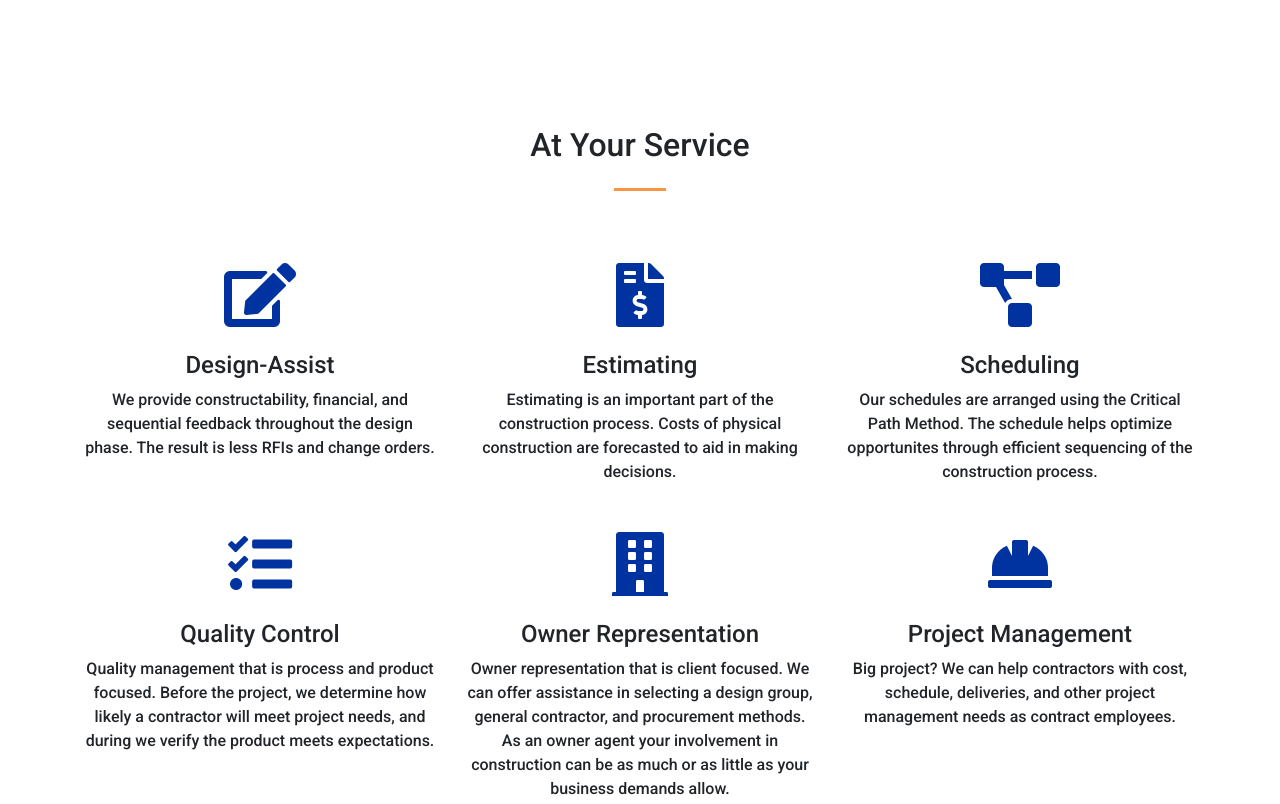
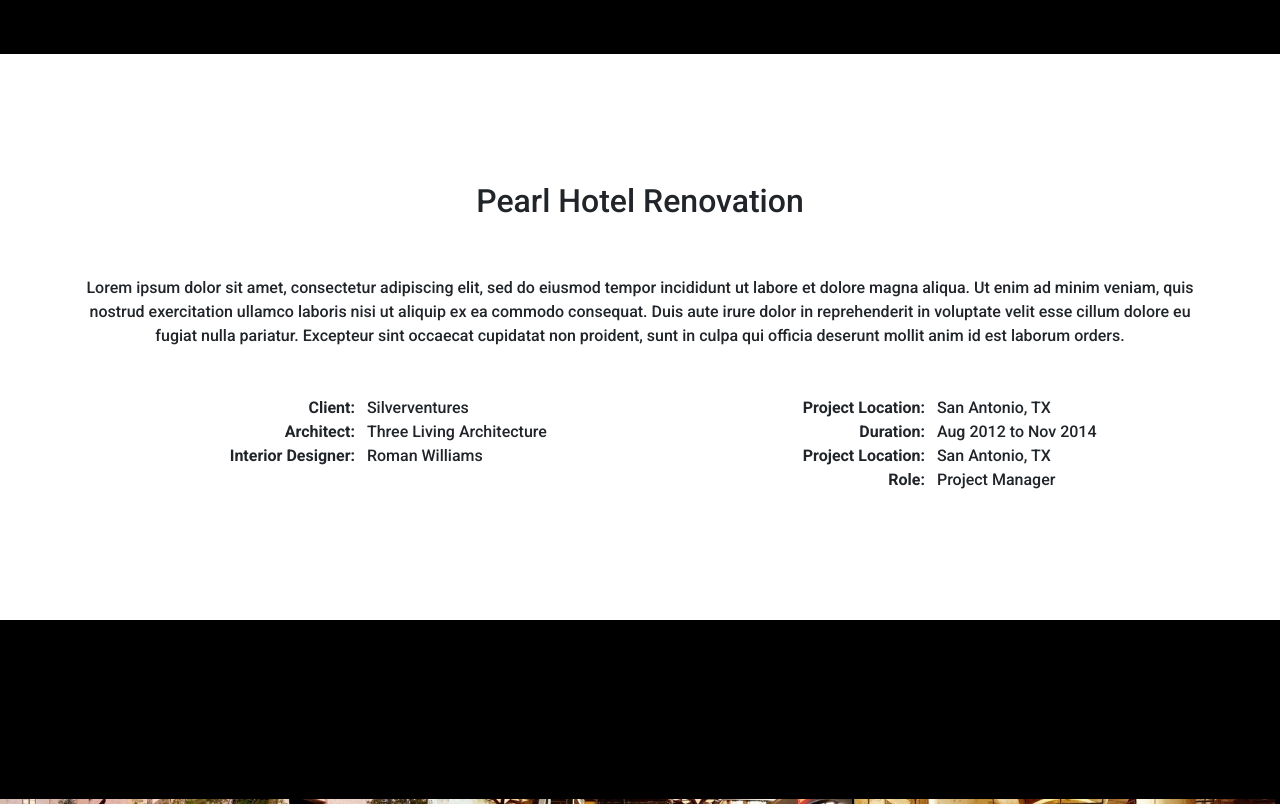
Before and after one commit to jcarey987/RioBuild, a website with bundled scripts: page hilton.html in a window 1280 px wide. Shown: the part 802-1606 px from the top of the page. Built offline with nearby package versions, Linux system fonts and the light colour scheme.

Commit message:
Draft of project info pages.

```diff
--- a/hilton.html
+++ b/hilton.html
@@ -57,67 +57,54 @@
   </nav>
 
   <!-- Masthead -->
-  <header class="masthead">
+  <header class="page-section bg-primary">
     <div class="container h-100">
       <div class="row h-100 align-items-center justify-content-center text-center">
-        <div class="col-lg-10 align-self-end">
-          <img src="img/logo.png" class="img-fluid logo">
-        </div>
-        <div class="col-lg-8 align-self-baseline">
-          <h1 class="text-uppercase text-white font-weight-bold">Project Information Coming Soon</h1>
+        <div class="col-lg-12 align-self-end">
+          <img src="img/portfolio/pearl/2.jpg" class="img-fluid">
         </div>
       </div>
     </div>
   </header>
-  <!-- Services Section -->
-  <section class="page-section" id="services">
+
+  <!-- Project Info Section -->
+  <section class="page-section" id="projectInfo">
     <div class="container">
-      <h2 class="text-center mt-0">At Your Service</h2>
-      <hr class="divider my-4">
+      <h2 class="text-center mt-0">Pearl Hotel Renovation</h2>
       <div class="row">
-        <div class="col-lg-4 col-md-4 text-center">
+        <div class="col-lg-12 col-md-12 text-center">
           <div class="mt-5">
-            <i class="fas fa-4x fa-edit text-primary mb-4"></i>
-            <h3 class="h4 mb-2">Design-Assist</h3>
-            <p class="mb-0">We provide constructability, financial, and sequential feedback throughout the design phase. The result is less RFIs and change orders.</p>
-          </div>
-        </div>
-        <div class="col-lg-4 col-md-4 text-center">
-          <div class="mt-5">
-            <i class="fas fa-4x fa-file-invoice-dollar text-primary mb-4"></i>
-            <h3 class="h4 mb-2">Estimating</h3>
-            <p class="mb-0">Estimating is an important part of the construction process. Costs of physical construction are forecasted to aid in making decisions.</p>
-          </div>
-        </div>
-        <div class="col-lg-4 col-md-4 text-center">
-          <div class="mt-5">
-            <i class="fas fa-4x fa-project-diagram text-primary mb-4"></i>
-            <h3 class="h4 mb-2">Scheduling</h3>
-            <p class="mb-0">Our schedules are arranged using the Critical Path Method. The schedule helps optimize opportunites through efficient sequencing of the construction process.</p>
+            <p class="mb-0">Lorem ipsum dolor sit amet, consectetur adipiscing elit, sed do eiusmod tempor incididunt ut labore et dolore magna aliqua. Ut enim ad minim veniam, quis nostrud exercitation ullamco laboris nisi ut aliquip ex ea commodo consequat. Duis aute irure dolor in reprehenderit in voluptate velit esse cillum dolore eu fugiat nulla pariatur. Excepteur sint occaecat cupidatat non proident, sunt in culpa qui officia deserunt mollit anim id est laborum orders.</p>
           </div>
         </div>
       </div>
       <div class="row">
-        <div class="col-lg-4 col-md-4 text-center">
+        <div class="col-lg-6 col-md-6">
           <div class="mt-5">
-            <i class="fas fa-4x fa-tasks text-primary mb-4"></i>
-            <h3 class="h4 mb-2">Quality Control</h3>
-            <p class="mb-0">Quality management that is process and product focused. Before the project, we determine how likely a contractor will meet project needs, and during we verify the product meets expectations.</p>
+          <dl>
+            <dt>Client:</dt>
+            <dd>&nbsp; &nbsp;Silverventures</dd>
+            <dt>Architect:</dt>
+            <dd>&nbsp; &nbsp;Three Living Architecture</dd>
+            <dt>Interior Designer:</dt>
+            <dd>&nbsp; &nbsp;Roman Williams</dd>
+          </dl>
           </div>
         </div>
-        <div class="col-lg-4 col-md-4 text-center">
+        <div class="col-lg-6 col-md-6">
           <div class="mt-5">
-            <i class="fas fa-4x fa-building text-primary mb-4"></i>
-            <h3 class="h4 mb-2">Owner Representation</h3>
-            <p class="mb-0">Owner representation that is client focused. We can offer assistance in selecting a design group, general contractor, and procurement methods. As an owner agent your involvement in construction can be as much or as little as your business demands allow.</p>
+            <dl>
+              <dt>Project Location:</dt>
+              <dd>&nbsp; &nbsp;San Antonio, TX</dd>
+              <dt>Duration:</dt>
+              <dd>&nbsp; &nbsp;Aug 2012 to Nov 2014</dd>
+              <dt>Project Location:</dt>
+              <dd>&nbsp; &nbsp;San Antonio, TX</dd>
+              <dt>Role:</dt>
+              <dd>&nbsp; &nbsp;Project Manager</dd>
+            </dl>
           </div>
-        </div>
-        <div class="col-lg-4 col-md-4 text-center">
-          <div class="mt-5">
-            <i class="fas fa-4x fa-hard-hat text-primary mb-4"></i>
-            <h3 class="h4 mb-2">Project Management</h3>
-            <p class="mb-0">Big project? We can help contractors with cost, schedule, deliveries, and other project management needs as contract employees.</p>
-          </div>
+
         </div>
       </div>
     </div>
```
Also changed, not shown: pearl.html (+29 -39 lines), css/creative.css.
